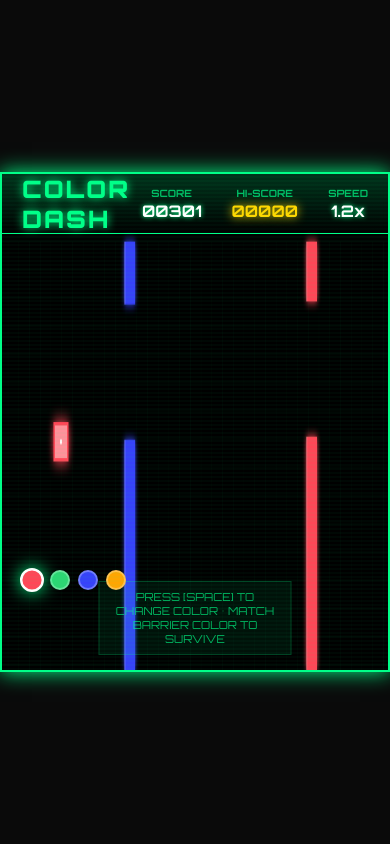
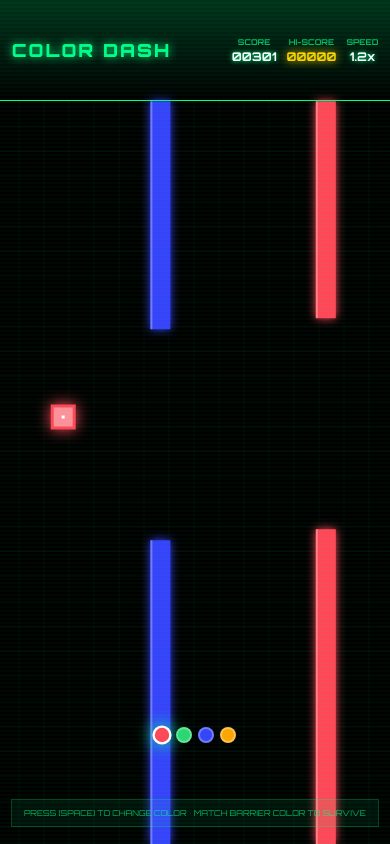
Before and after one commit to Qhubaib12/Test3, a plain HTML site: page Colour Dash/color_dash.html in a window 390 px wide. Drawn offline with Linux system fonts and the light colour scheme.

Commit message:
Update color_dash.html

```diff
--- a/Colour Dash/color_dash.html
+++ b/Colour Dash/color_dash.html
@@ -18,23 +18,22 @@
             font-family: 'Orbitron', monospace;
             overflow: hidden;
             height: 100vh;
-            display: flex;
-            justify-content: center;
-            align-items: center;
+            width: 100vw;
+            margin: 0;
+            padding: 0;
             color: #00ff88;
         }
 
         #gameContainer {
-            width: 900px;
-            height: 500px;
+            width: 100vw;
+            height: 100vh;
             background: #000;
             position: relative;
-            border: 2px solid #00ff88;
+            border: none;
             border-radius: 0;
             overflow: hidden;
             box-shadow:
-                0 0 20px #00ff88,
-                inset 0 0 20px rgba(0, 255, 136, 0.1);
+                inset 0 0 30px rgba(0, 255, 136, 0.1);
         }
 
         #gameCanvas {
@@ -49,18 +48,18 @@
             top: 0;
             left: 0;
             right: 0;
-            height: 60px;
+            height: 12vh;
             background: linear-gradient(to bottom, rgba(0, 255, 136, 0.2), transparent);
             border-bottom: 1px solid #00ff88;
             display: flex;
             justify-content: space-between;
             align-items: center;
-            padding: 0 20px;
+            padding: 0 3vw;
             z-index: 10;
         }
 
         #gameTitle {
-            font-size: 24px;
+            font-size: clamp(18px, 4vw, 32px);
             font-weight: 900;
             color: #00ff88;
             text-shadow: 0 0 10px #00ff88;
@@ -69,8 +68,8 @@
 
         #gameStats {
             display: flex;
-            gap: 30px;
-            font-size: 14px;
+            gap: clamp(15px, 3vw, 30px);
+            font-size: clamp(10px, 2vw, 14px);
             font-weight: 700;
         }
 
@@ -82,13 +81,13 @@
         }
 
         .stat-label {
-            font-size: 10px;
+            font-size: clamp(8px, 1.5vw, 10px);
             opacity: 0.7;
             margin-bottom: 2px;
         }
 
         .stat-value {
-            font-size: 16px;
+            font-size: clamp(12px, 2.5vw, 16px);
             color: #fff;
             text-shadow: 0 0 5px #00ff88;
         }
@@ -101,17 +100,19 @@
             text-align: center;
             color: #00ff88;
             background: rgba(0, 0, 0, 0.95);
-            padding: 40px;
+            padding: clamp(20px, 5vw, 40px);
             border: 2px solid #00ff88;
             box-shadow:
                 0 0 30px #00ff88,
                 inset 0 0 20px rgba(0, 255, 136, 0.1);
             display: none;
             z-index: 20;
+            border-radius: 8px;
+            min-width: 300px;
         }
 
         #gameOver h2 {
-            font-size: 32px;
+            font-size: clamp(24px, 6vw, 32px);
             font-weight: 900;
             margin-bottom: 20px;
             text-shadow: 0 0 15px #00ff88;
@@ -120,7 +121,7 @@
 
         .score-display {
             margin: 15px 0;
-            font-size: 18px;
+            font-size: clamp(14px, 3vw, 18px);
         }
 
         .high-score {
@@ -130,37 +131,38 @@
 
         .restart-hint {
             margin-top: 20px;
-            font-size: 12px;
+            font-size: clamp(10px, 2vw, 12px);
             opacity: 0.8;
             animation: blink 1.5s ease-in-out infinite;
         }
 
         #instructions {
             position: absolute;
-            bottom: 15px;
+            bottom: 3vh;
             left: 50%;
             transform: translateX(-50%);
             color: #00ff88;
             text-align: center;
-            font-size: 11px;
+            font-size: clamp(9px, 1.5vw, 12px);
             opacity: 0.7;
             background: rgba(0, 255, 136, 0.1);
-            padding: 8px 15px;
+            padding: clamp(6px, 1vh, 10px) clamp(10px, 2vw, 20px);
             border: 1px solid rgba(0, 255, 136, 0.3);
+            white-space: nowrap;
         }
 
         .color-indicator {
             position: absolute;
-            bottom: 80px;
-            left: 20px;
+            bottom: 15vh;
+            left: 3vw;
             display: flex;
-            gap: 8px;
+            gap: clamp(6px, 1vw, 12px);
             z-index: 10;
         }
 
         .color-dot {
-            width: 20px;
-            height: 20px;
+            width: clamp(16px, 3vw, 24px);
+            height: clamp(16px, 3vw, 24px);
             border-radius: 50%;
             border: 2px solid rgba(255, 255, 255, 0.3);
             transition: all 0.2s ease;
@@ -208,6 +210,46 @@
             pointer-events: none;
             z-index: 15;
         }
+
+        /* Mobile optimizations */
+        @media (max-width: 768px) {
+            #gameStats {
+                gap: clamp(10px, 2vw, 20px);
+            }
+
+            #gameOver {
+                margin: 0 5vw;
+                max-width: 90vw;
+            }
+
+            .color-indicator {
+                bottom: 12vh;
+                left: 50%;
+                transform: translateX(-50%);
+            }
+
+            #instructions {
+                font-size: clamp(8px, 2vw, 10px);
+                padding: 8px 12px;
+                bottom: 2vh;
+            }
+        }
+
+        /* Landscape mobile */
+        @media (max-height: 500px) and (orientation: landscape) {
+            #gameHeader {
+                height: 15vh;
+            }
+
+            .color-indicator {
+                bottom: 8vh;
+            }
+
+            #instructions {
+                bottom: 1vh;
+                font-size: 10px;
+            }
+        }
     </style>
 </head>
 <body>
@@ -230,7 +272,7 @@
             </div>
         </div>
 
-        <canvas id="gameCanvas" width="900" height="440"></canvas>
+        <canvas id="gameCanvas"></canvas>
 
         <div class="color-indicator">
             <div class="color-dot active" id="dot0" style="background-color: #ff4757;"></div>
@@ -287,16 +329,39 @@
         // Particles for effects
         let particles = [];
 
-        // Load high score from browser storage
+        // Set canvas size to full screen
+        function resizeCanvas() {
+            canvas.width = window.innerWidth;
+            canvas.height = window.innerHeight;
+
+            // Update player position and size to be proportional
+            player.x = canvas.width * 0.13; // About 13% from left
+            player.y = canvas.height / 2 - player.height / 2;
+            player.width = Math.max(25, canvas.width * 0.025); // Scale with screen
+            player.height = Math.max(25, canvas.width * 0.025);
+        }
+
+        // Handle window resize
+        window.addEventListener('resize', resizeCanvas);
+
+        // Load high score
         function loadHighScore() {
-            const saved = localStorage.getItem('colorDashHighScore');
-            highScore = saved ? parseInt(saved) : 0;
+            try {
+                const saved = localStorage.getItem('colorDashHighScore');
+                highScore = saved ? parseInt(saved) : 0;
+            } catch (e) {
+                highScore = 0;
+            }
             updateHighScoreDisplay();
         }
 
-        // Save high score to browser storage
+        // Save high score
         function saveHighScore() {
-            localStorage.setItem('colorDashHighScore', highScore.toString());
+            try {
+                localStorage.setItem('colorDashHighScore', highScore.toString());
+            } catch (e) {
+                // Storage not available, continue without saving
+            }
         }
 
         // Update high score display with padding
@@ -316,17 +381,18 @@
 
         function createBarrier() {
             const colorIndex = Math.floor(Math.random() * colors.length);
-            const gapHeight = 120;
-            const barrierHeight = (canvas.height - 60 - gapHeight) / 2; // Account for header
-            const gapY = 60 + Math.random() * (canvas.height - 60 - gapHeight - barrierHeight);
+            const gapHeight = canvas.height * 0.25; // Gap is 25% of screen height
+            const headerHeight = canvas.height * 0.12; // Header is 12% of screen
+            const availableHeight = canvas.height - headerHeight - gapHeight;
+            const gapY = headerHeight + Math.random() * availableHeight;
 
             barriers.push({
                 x: canvas.width,
-                topY: 60,
-                topHeight: gapY - 60,
+                topY: headerHeight,
+                topHeight: gapY - headerHeight,
                 bottomY: gapY + gapHeight,
                 bottomHeight: canvas.height - (gapY + gapHeight),
-                width: 25,
+                width: Math.max(20, canvas.width * 0.028), // Width scales with screen
                 colorIndex: colorIndex,
                 passed: false,
                 get color() { return colors[this.colorIndex]; }
@@ -334,7 +400,8 @@
         }
 
         function createParticle(x, y, color) {
-            for (let i = 0; i < 8; i++) {
+            const particleCount = Math.max(4, Math.min(12, canvas.width / 100)); // Scale particle count
+            for (let i = 0; i < particleCount; i++) {
                 particles.push({
                     x: x,
                     y: y,
@@ -399,11 +466,15 @@
             // Draw inner core
             ctx.shadowBlur = 0;
             ctx.fillStyle = 'rgba(255, 255, 255, 0.4)';
-            ctx.fillRect(player.x + 3, player.y + 3, player.width - 6, player.height - 6);
+            const coreSize = Math.max(6, player.width - 6);
+            const coreOffset = (player.width - coreSize) / 2;
+            ctx.fillRect(player.x + coreOffset, player.y + coreOffset, coreSize, coreSize);
 
             // Draw center dot
             ctx.fillStyle = '#fff';
-            ctx.fillRect(player.x + player.width/2 - 2, player.y + player.height/2 - 2, 4, 4);
+            const dotSize = Math.max(2, player.width * 0.12);
+            const dotOffset = (player.width - dotSize) / 2;
+            ctx.fillRect(player.x + dotOffset, player.y + dotOffset, dotSize, dotSize);
             ctx.restore();
         }
 
@@ -427,8 +498,13 @@
                 // Draw barrier edges
                 ctx.shadowBlur = 0;
                 ctx.fillStyle = 'rgba(255, 255, 255, 0.3)';
-                ctx.fillRect(barrier.x, barrier.topY, 2, barrier.topHeight);
-                ctx.fillRect(barrier.x, barrier.bottomY, 2, barrier.bottomHeight);
+                const edgeWidth = Math.max(1, barrier.width * 0.1);
+                if (barrier.topHeight > 0) {
+                    ctx.fillRect(barrier.x, barrier.topY, edgeWidth, barrier.topHeight);
+                }
+                if (barrier.bottomHeight > 0) {
+                    ctx.fillRect(barrier.x, barrier.bottomY, edgeWidth, barrier.bottomHeight);
+                }
 
                 ctx.restore();
             });
@@ -439,17 +515,18 @@
             ctx.strokeStyle = 'rgba(0, 255, 136, 0.1)';
             ctx.lineWidth = 0.5;
 
-            const gridSize = 25;
+            const gridSize = Math.max(25, canvas.width * 0.028); // Scale grid with screen size
+            const headerHeight = canvas.height * 0.12;
             const offsetX = (score * gameSpeed * 0.3) % gridSize;
 
             for (let x = -offsetX; x < canvas.width; x += gridSize) {
                 ctx.beginPath();
-                ctx.moveTo(x, 60);
+                ctx.moveTo(x, headerHeight);
                 ctx.lineTo(x, canvas.height);
                 ctx.stroke();
             }
 
-            for (let y = 60; y < canvas.height; y += gridSize) {
+            for (let y = headerHeight; y < canvas.height; y += gridSize) {
                 ctx.beginPath();
                 ctx.moveTo(0, y);
                 ctx.lineTo(canvas.width, y);
@@ -462,14 +539,15 @@
 
             // Increase speed gradually
             speedMultiplier = 1 + (score * 0.0008);
-            gameSpeed = 3 * speedMultiplier;
+            gameSpeed = (canvas.width * 0.003) * speedMultiplier; // Scale speed with screen size
 
             // Update score
             score += 1;
 
             // Create barriers
             barrierTimer++;
-            if (barrierTimer >= Math.max(barrierInterval - (score * 0.03), 60)) {
+            const scaledInterval = barrierInterval - (score * 0.03);
+            if (barrierTimer >= Math.max(scaledInterval, 60)) {
                 createBarrier();
                 barrierTimer = 0;
             }
@@ -567,12 +645,17 @@
         function restart() {
             gameRunning = true;
             score = 0;
-            gameSpeed = 3;
+            gameSpeed = canvas.width * 0.003;
             speedMultiplier = 1.0;
             barriers = [];
             particles = [];
             barrierTimer = 0;
             player.colorIndex = 0;
+
+            // Reset player position
+            player.x = canvas.width * 0.13;
+            player.y = canvas.height / 2 - player.height / 2;
+
             updateColorIndicator();
             document.getElementById('gameOver').style.display = 'none';
             document.getElementById('gameOver').classList.remove('new-high-score');
@@ -596,7 +679,32 @@
             }
         });
 
+        // Touch controls for mobile
+        let touchStartTime = 0;
+        canvas.addEventListener('touchstart', (e) => {
+            e.preventDefault();
+            touchStartTime = Date.now();
+        });
+
+        canvas.addEventListener('touchend', (e) => {
+            e.preventDefault();
+            const touchDuration = Date.now() - touchStartTime;
+            if (touchDuration < 500) { // Quick tap
+                if (gameRunning) {
+                    changePlayerColor();
+                } else {
+                    restart();
+                }
+            }
+        });
+
+        // Prevent default touch behaviors
+        document.addEventListener('touchmove', (e) => {
+            e.preventDefault();
+        }, { passive: false });
+
         // Initialize game
+        resizeCanvas();
         loadHighScore();
         updateColorIndicator();
         gameLoop();
```
